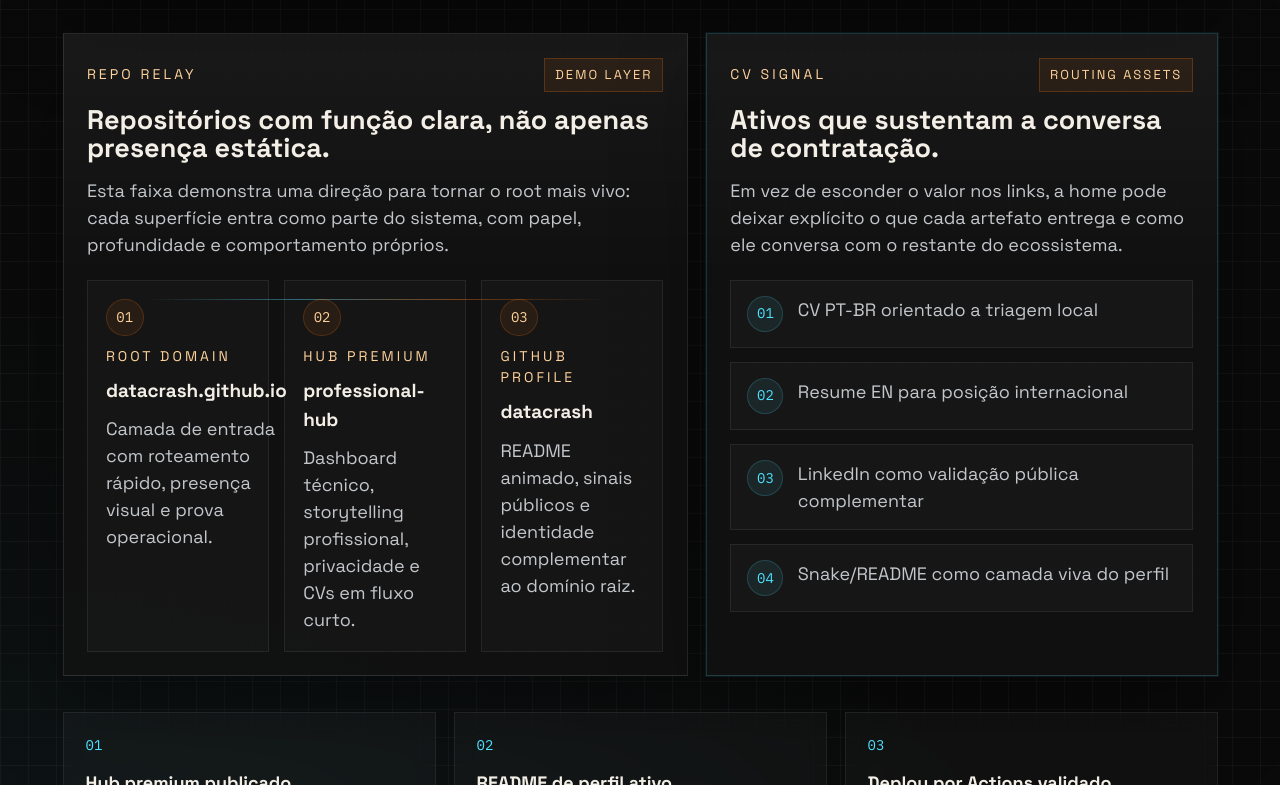
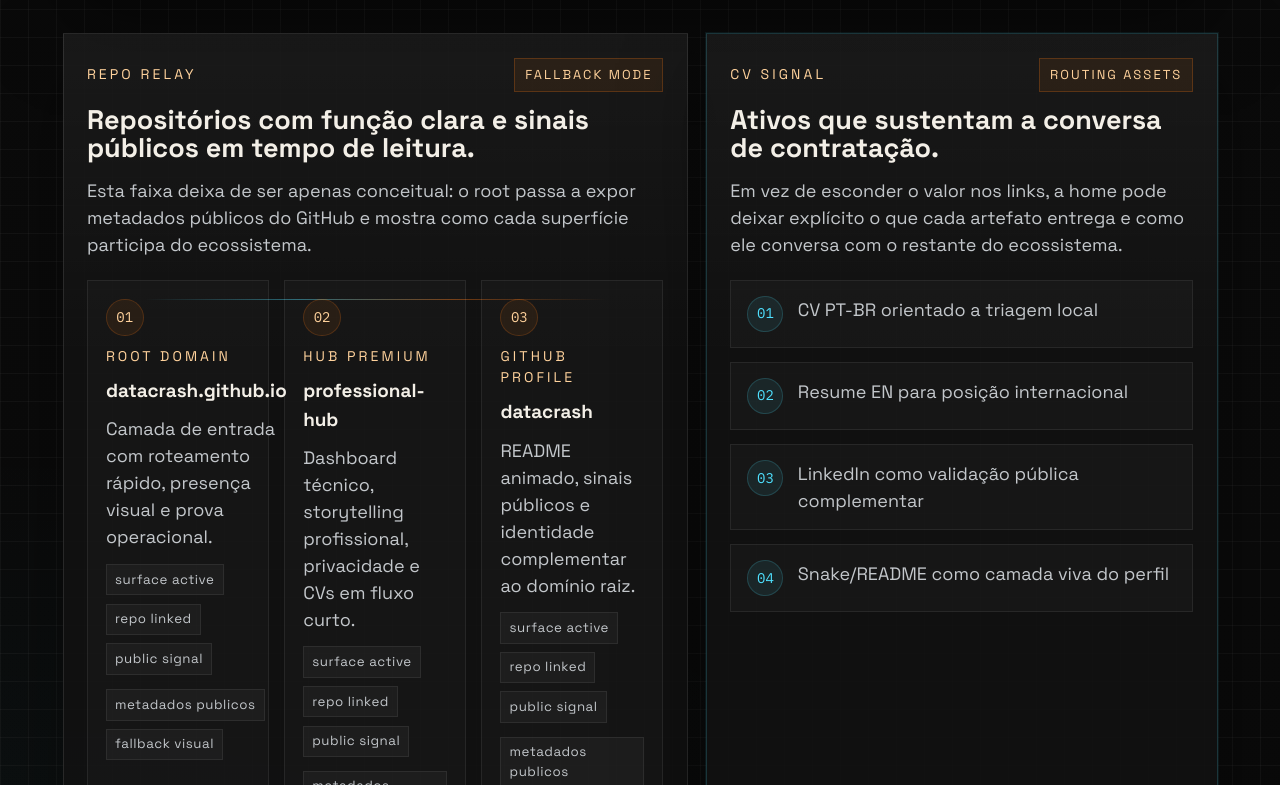
Before and after one commit to DataCrash/datacrash.github.io, a React (Vite) app: page / in a window 1280 px wide. Shown: the part 1755-2540 px from the top of the page. Built offline with nearby package versions, Linux system fonts and the light colour scheme; no server answers.

Commit message:
feat: show live repository signals on root landing

```diff
--- a/src/App.css
+++ b/src/App.css
@@ -565,6 +565,34 @@
   font-size: 1.05rem;
 }
 
+.relay-meta {
+  display: flex;
+  flex-wrap: wrap;
+  gap: 0.45rem;
+  margin-top: 0.2rem;
+}
+
+.relay-meta span,
+.relay-foot span {
+  display: inline-flex;
+  align-items: center;
+  min-height: 1.75rem;
+  padding: 0.2rem 0.45rem;
+  border: 1px solid var(--border-soft);
+  background: rgba(255, 255, 255, 0.03);
+  font-size: 0.74rem;
+  letter-spacing: 0.04em;
+  color: var(--text);
+}
+
+.relay-foot {
+  display: flex;
+  flex-wrap: wrap;
+  gap: 0.45rem;
+  margin-top: auto;
+  padding-top: 0.25rem;
+}
+
 .artifact-list {
   display: grid;
   gap: 0.75rem;
--- a/src/App.tsx
+++ b/src/App.tsx
@@ -1,7 +1,24 @@
-import { useEffect, useRef } from "react";
+import { useEffect, useRef, useState } from "react";
 import "./App.css";
 
-const repositorySignals = [
+type RepositorySignalSeed = {
+  index: string;
+  label: string;
+  title: string;
+  description: string;
+  href: string;
+  repository: string;
+};
+
+type RepositorySignalLive = {
+  stars: number;
+  forks: number;
+  openIssues: number;
+  language: string;
+  updatedAtLabel: string;
+};
+
+const repositorySignals: RepositorySignalSeed[] = [
   {
     index: "01",
     label: "Root domain",
@@ -9,6 +26,7 @@
     description:
       "Camada de entrada com roteamento rápido, presença visual e prova operacional.",
     href: "https://datacrash.github.io/",
+    repository: "datacrash.github.io",
   },
   {
     index: "02",
@@ -17,6 +35,7 @@
     description:
       "Dashboard técnico, storytelling profissional, privacidade e CVs em fluxo curto.",
     href: "https://datacrash.github.io/professional-hub/",
+    repository: "professional-hub",
   },
   {
     index: "03",
@@ -25,6 +44,7 @@
     description:
       "README animado, sinais públicos e identidade complementar ao domínio raiz.",
     href: "https://github.com/DataCrash/datacrash",
+    repository: "datacrash",
   },
 ];
 
@@ -35,8 +55,24 @@
   "Snake/README como camada viva do perfil",
 ];
 
+function formatRepositoryDate(value: string) {
+  const parsed = new Date(value);
+
+  if (Number.isNaN(parsed.getTime())) {
+    return "atualizacao indisponivel";
+  }
+
+  return parsed.toLocaleDateString("pt-BR", {
+    day: "2-digit",
+    month: "short",
+  });
+}
+
 function App() {
   const shellRef = useRef<HTMLElement | null>(null);
+  const [liveRepositorySignals, setLiveRepositorySignals] = useState<
+    Record<string, RepositorySignalLive>
+  >({});
 
   useEffect(() => {
     const shell = shellRef.current;
@@ -74,6 +110,78 @@
     return () => {
       shell.removeEventListener("pointermove", handlePointerMove);
       shell.removeEventListener("pointerleave", resetPointer);
+    };
+  }, []);
+
+  useEffect(() => {
+    const controller = new AbortController();
+
+    async function loadRepositorySignals() {
+      const responses = await Promise.allSettled(
+        repositorySignals.map(async (signal) => {
+          const response = await fetch(
+            `https://api.github.com/repos/DataCrash/${signal.repository}`,
+            {
+              headers: {
+                Accept: "application/vnd.github+json",
+              },
+              signal: controller.signal,
+            },
+          );
+
+          if (!response.ok) {
+            throw new Error(`GitHub API ${response.status}`);
+          }
+
+          const payload = (await response.json()) as {
+            stargazers_count?: number;
+            forks_count?: number;
+            open_issues_count?: number;
+            language?: string | null;
+            updated_at?: string;
+          };
+
+          return {
+            key: signal.repository,
+            value: {
+              stars: payload.stargazers_count ?? 0,
+              forks: payload.forks_count ?? 0,
+              openIssues: payload.open_issues_count ?? 0,
+              language: payload.language ?? "mixed",
+              updatedAtLabel: payload.updated_at
+                ? formatRepositoryDate(payload.updated_at)
+                : "indisponivel",
+            },
+          };
+        }),
+      );
+
+      if (controller.signal.aborted) {
+        return;
+      }
+
+      const nextState = responses.reduce<Record<string, RepositorySignalLive>>(
+        (accumulator, response) => {
+          if (response.status === "fulfilled") {
+            accumulator[response.value.key] = response.value.value;
+          }
+
+          return accumulator;
+        },
+        {},
+      );
+
+      setLiveRepositorySignals(nextState);
+    }
+
+    loadRepositorySignals().catch(() => {
+      if (!controller.signal.aborted) {
+        setLiveRepositorySignals({});
+      }
+    });
+
+    return () => {
+      controller.abort();
     };
   }, []);
 
@@ -311,17 +419,28 @@
         <div className="surface-panel">
           <div className="surface-panel-head">
             <p className="eyebrow">Repo Relay</p>
-            <span className="feed-badge">Demo layer</span>
+            <span className="feed-badge">
+              {Object.keys(liveRepositorySignals).length ===
+              repositorySignals.length
+                ? "Live data"
+                : "Fallback mode"}
+            </span>
           </div>
-          <h2>Repositórios com função clara, não apenas presença estática.</h2>
+          <h2>
+            Repositórios com função clara e sinais públicos em tempo de leitura.
+          </h2>
           <p>
-            Esta faixa demonstra uma direção para tornar o root mais vivo: cada
-            superfície entra como parte do sistema, com papel, profundidade e
-            comportamento próprios.
+            Esta faixa deixa de ser apenas conceitual: o root passa a expor
+            metadados públicos do GitHub e mostra como cada superfície participa
+            do ecossistema.
           </p>
 
           <div className="relay-lane">
-            {repositorySignals.map((signal) => (
+            {repositorySignals.map((signal) =>
+              (() => {
+                const liveSignal = liveRepositorySignals[signal.repository];
+
+                return (
                   <a
                     key={signal.title}
                     className="relay-card"
@@ -333,8 +452,44 @@
                     <span className="route-kicker">{signal.label}</span>
                     <strong>{signal.title}</strong>
                     <p>{signal.description}</p>
+
+                    <div
+                      className="relay-meta"
+                      aria-label={`Metadados de ${signal.title}`}
+                    >
+                      <span>
+                        {liveSignal
+                          ? `${liveSignal.stars} stars`
+                          : "surface active"}
+                      </span>
+                      <span>
+                        {liveSignal
+                          ? `${liveSignal.forks} forks`
+                          : "repo linked"}
+                      </span>
+                      <span>
+                        {liveSignal
+                          ? `${liveSignal.language.toLowerCase()} core`
+                          : "public signal"}
+                      </span>
+                    </div>
+
+                    <div className="relay-foot">
+                      <span>
+                        {liveSignal
+                          ? `${liveSignal.openIssues} issues abertas`
+                          : "metadados publicos"}
+                      </span>
+                      <span>
+                        {liveSignal
+                          ? `update ${liveSignal.updatedAtLabel}`
+                          : "fallback visual"}
+                      </span>
+                    </div>
                   </a>
-            ))}
+                );
+              })(),
+            )}
           </div>
         </div>
 
```
Lines whose indentation alone changed are shown as unchanged.
